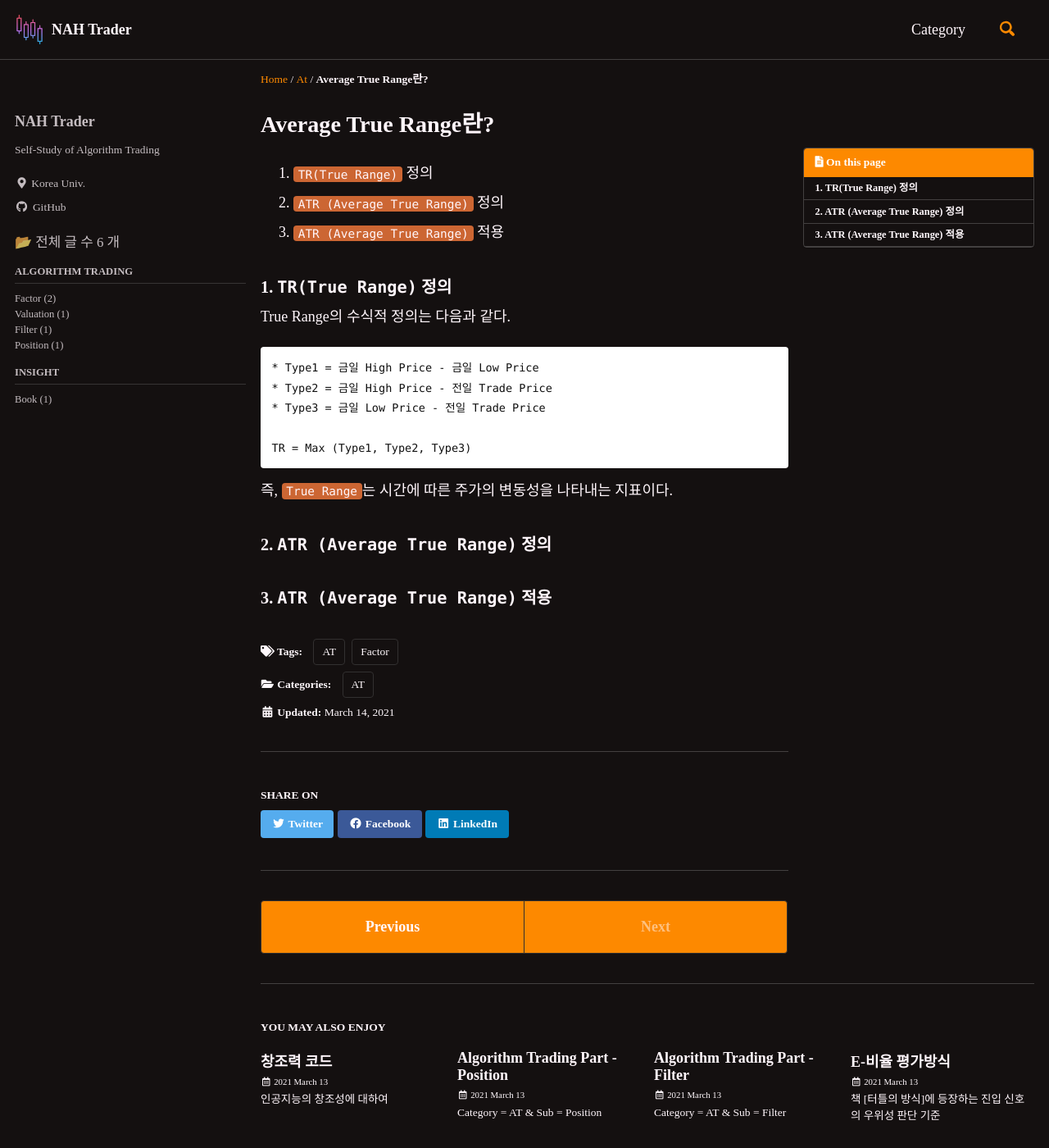
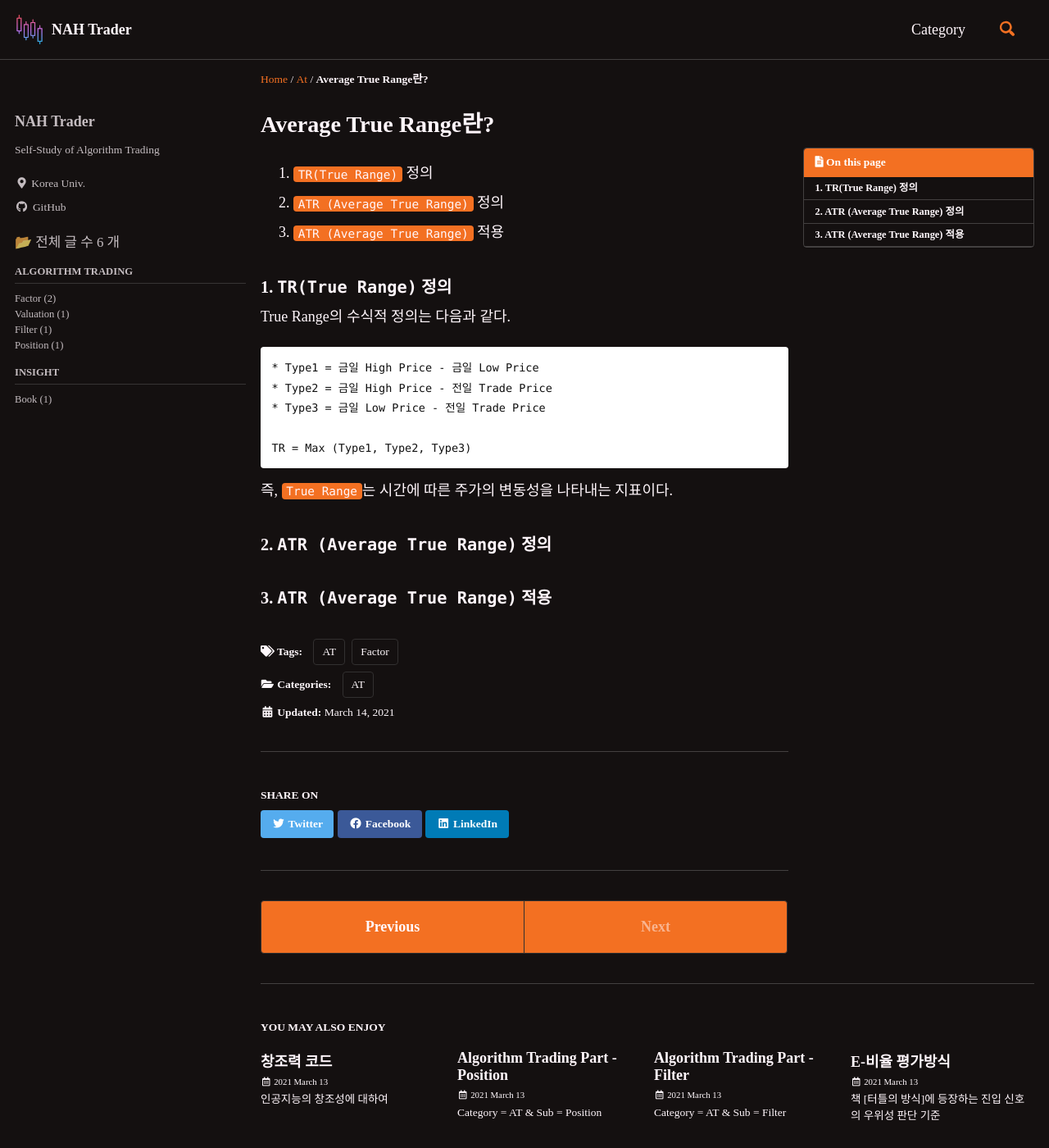
Before and after one commit to NAHtrader/NAHtrader.github.io, a Jekyll site: the page built from _posts/2021-03-14-AA2.md, in a window 1280 px wide and 1400 px high. Shown: the whole window at 82% size. Built offline with Jekyll 4.4.1, drawn with Linux system fonts in a browser that asks for light colours; cached includes are drawn as plain includes; some web fonts are replaced.

Commit message:
Hermes Color Change

```diff
--- a/_sass/minimal-mistakes/_base.scss
+++ b/_sass/minimal-mistakes/_base.scss
@@ -168,7 +168,7 @@ td > code {
   padding-top: 0.1rem;
   padding-bottom: 0.1rem;
   font-size: 0.8em;
-  background: $base0f;
+  background: #F37022;
   border-radius: $border-radius;
 
   &:before,
--- a/_sass/minimal-mistakes/skins/_neon.scss
+++ b/_sass/minimal-mistakes/skins/_neon.scss
@@ -5,7 +5,7 @@
 /* Colors */
 $background-color: #141010 !default;
 $text-color: #fff6fb !default;
-$primary-color: #fd8900 !default;
+$primary-color: #F37022 !default;
 $border-color: mix(#fff, $background-color, 20%) !default;
 $code-background-color: mix(#000, $background-color, 15%) !default;
 $code-background-color-dark: mix(#000, $background-color, 20%) !default;
```
